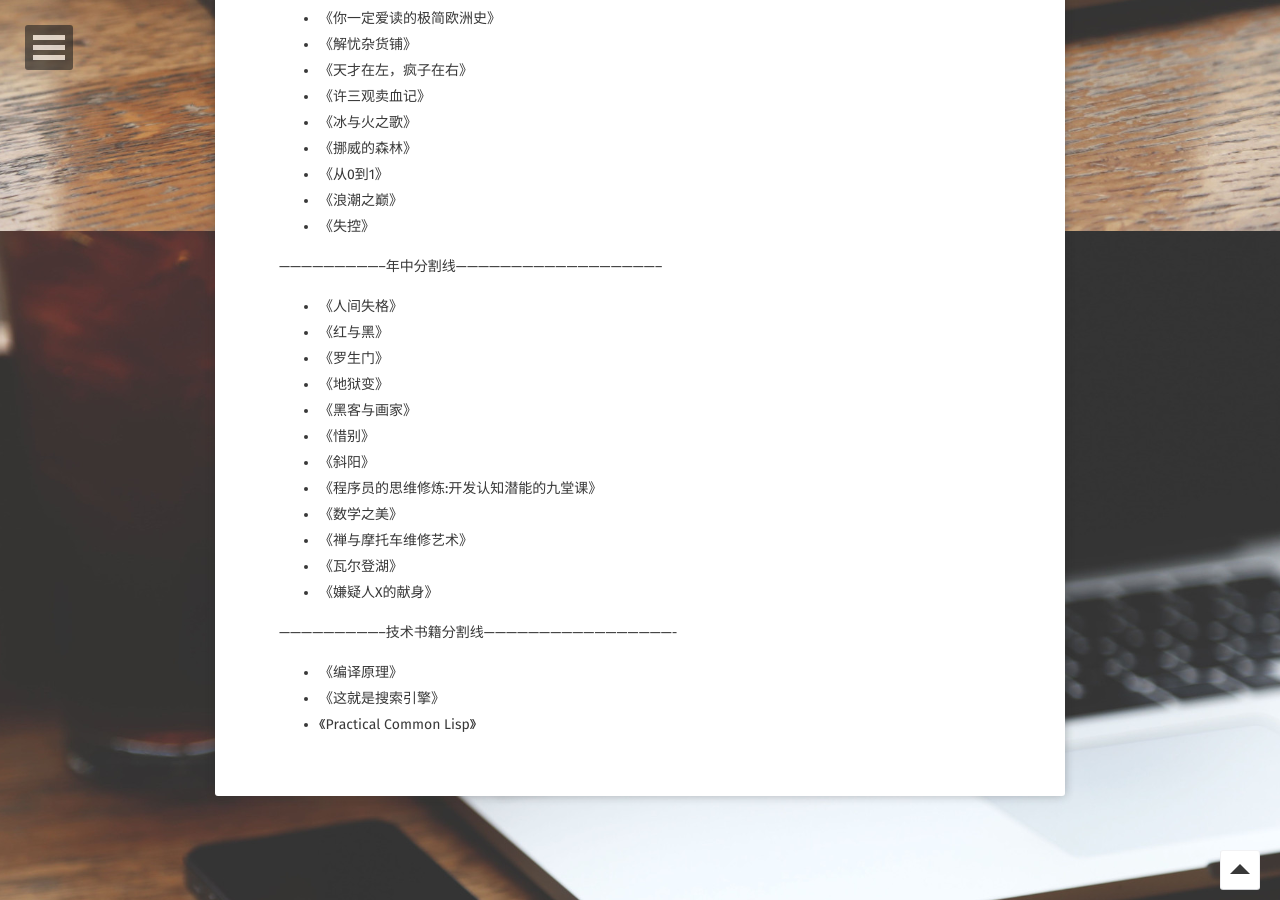
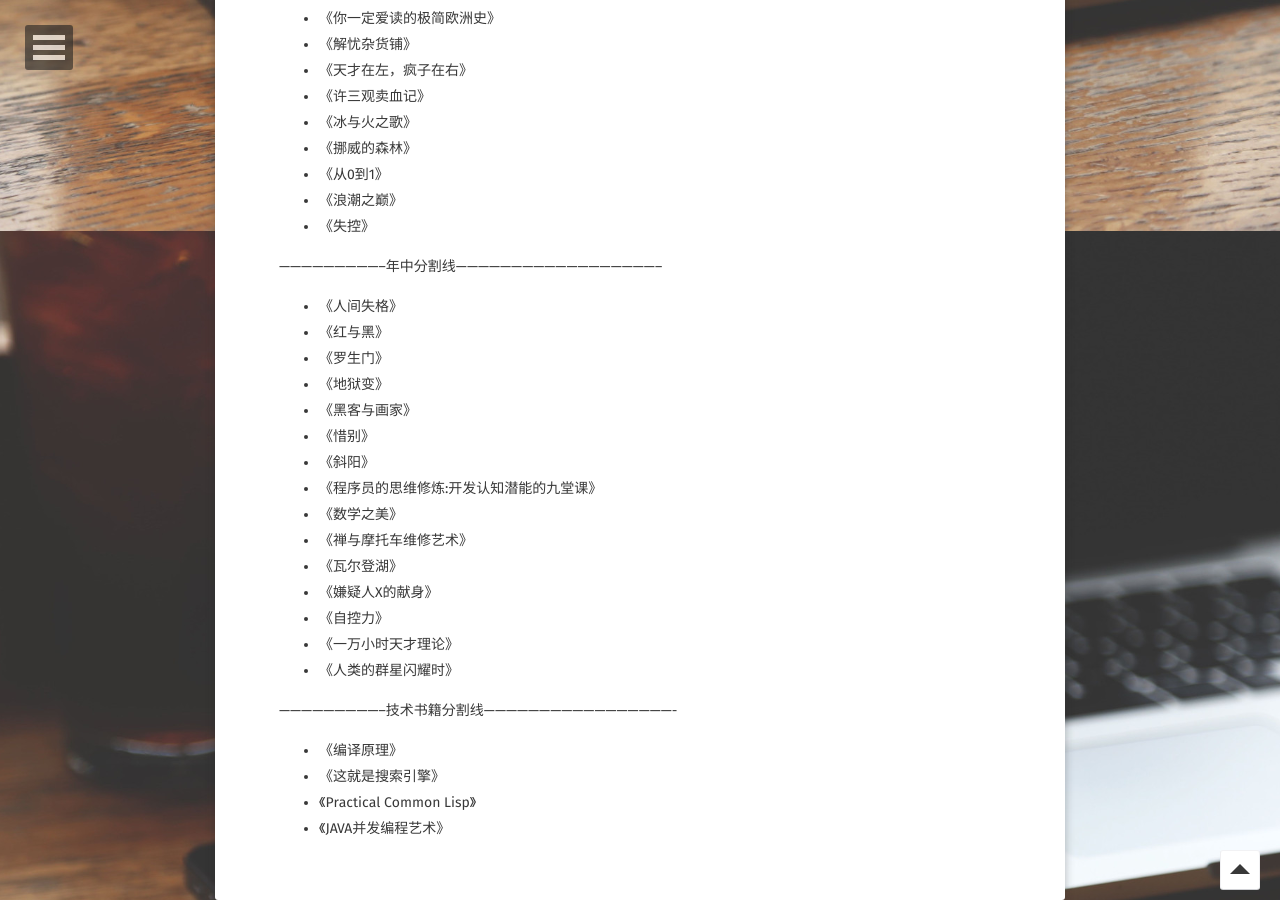
Before and after one commit to ridikuius/ridikuius.github.io, a Jekyll site: the page built from about/index.md, in a window 1280 px wide and 900 px high, scrolled down 669 px. Built offline with Jekyll 4.4.1, drawn with Linux system fonts in a browser that asks for light colours; some web fonts are replaced.

Commit message:
Update index.md

```diff
--- a/about/index.md
+++ b/about/index.md
@@ -44,9 +44,13 @@ comments: false
 * 《禅与摩托车维修艺术》
 * 《瓦尔登湖》
 * 《嫌疑人X的献身》
+* 《自控力》
+* 《一万小时天才理论》
+* 《人类的群星闪耀时》
 
 -----------------------------技术书籍分割线----------------------------------------------------
 
 * 《编译原理》
 * 《这就是搜索引擎》
 * 《Practical Common Lisp》
+* 《JAVA并发编程艺术》
```
